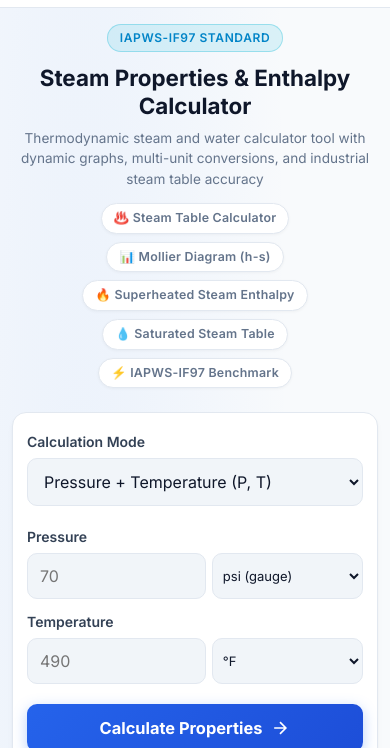
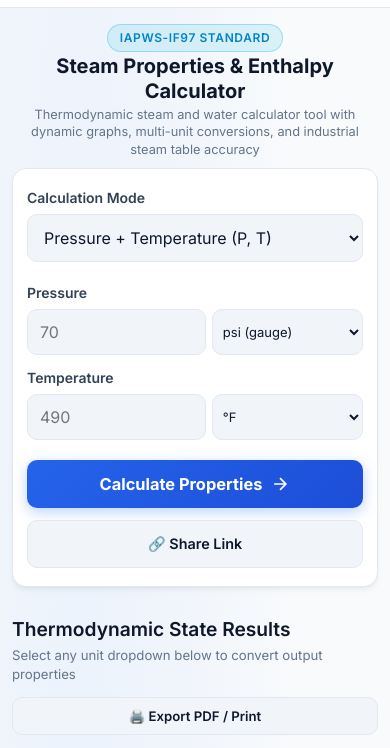
Before and after one commit to barunpandit321/powerplantcalc, a website built with Vite: page steam-calculator.html in a window 390 px wide. Shown: the part 51-799 px from the top of the page. Built offline with nearby package versions, Linux system fonts and the light colour scheme; what iapws-if97 would draw is missing.

Commit message:
Optimize mobile viewport UX: compact header and hide tag bar on mobile screens for instant zero-scroll tool access

```diff
--- a/style.css
+++ b/style.css
@@ -1523,6 +1523,30 @@ header p {
         font-weight: 700;
         box-shadow: 0 4px 14px rgba(59, 130, 246, 0.35);
     }
+
+    /* Mobile UX: Compact header & zero-scroll tool positioning */
+    header {
+        margin-bottom: 10px;
+    }
+
+    header .header-top {
+        margin-bottom: 2px;
+    }
+
+    header h1 {
+        font-size: 1.25rem;
+        margin-bottom: 2px;
+    }
+
+    header p {
+        font-size: 0.8rem;
+        line-height: 1.35;
+        margin-bottom: 4px;
+    }
+
+    .seo-tags-bar {
+        display: none; /* Hidden on mobile screens for instant tool access; 100% indexed in HTML DOM by Google crawlers */
+    }
 }
 
 /* Table Responsive Scroll Indicator Cue */
```
